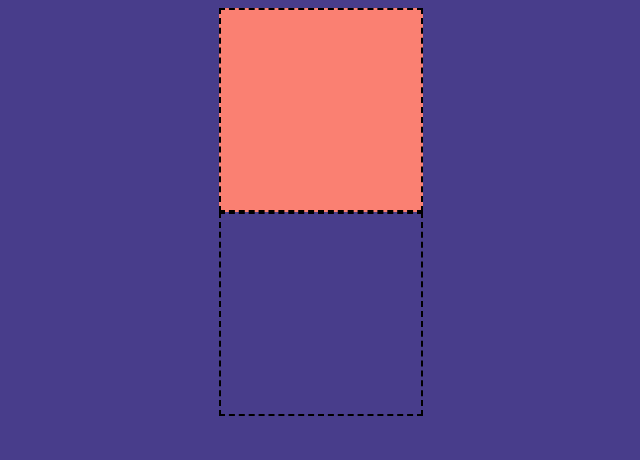
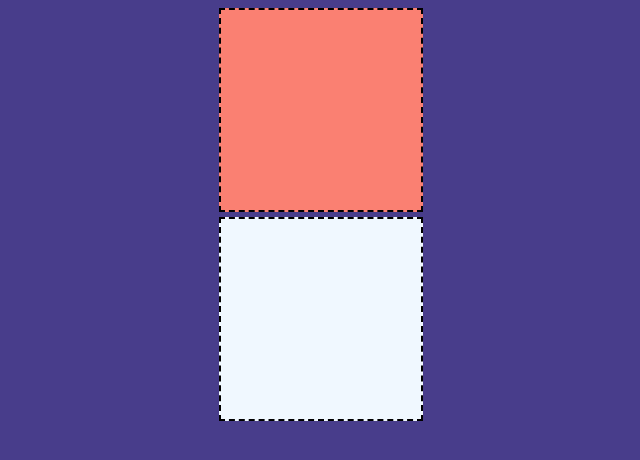
Before and after one commit to lucilamelo/Aula-33, a plain HTML site: page index.html in a window 1280 px wide. Shown: the whole page, without its empty margins (319-959 px from the left). Drawn offline with Linux system fonts and the light colour scheme.

Commit message:
terceira modificacao do site

```diff
--- a/css/estilo.css
+++ b/css/estilo.css
@@ -13,6 +13,7 @@ body{
     background-color: #fa8072;
 }
 
-.cor_2 {
+.cor_02 {
+    margin-top: 5px;
     background-color: aliceblue;
 }
```
